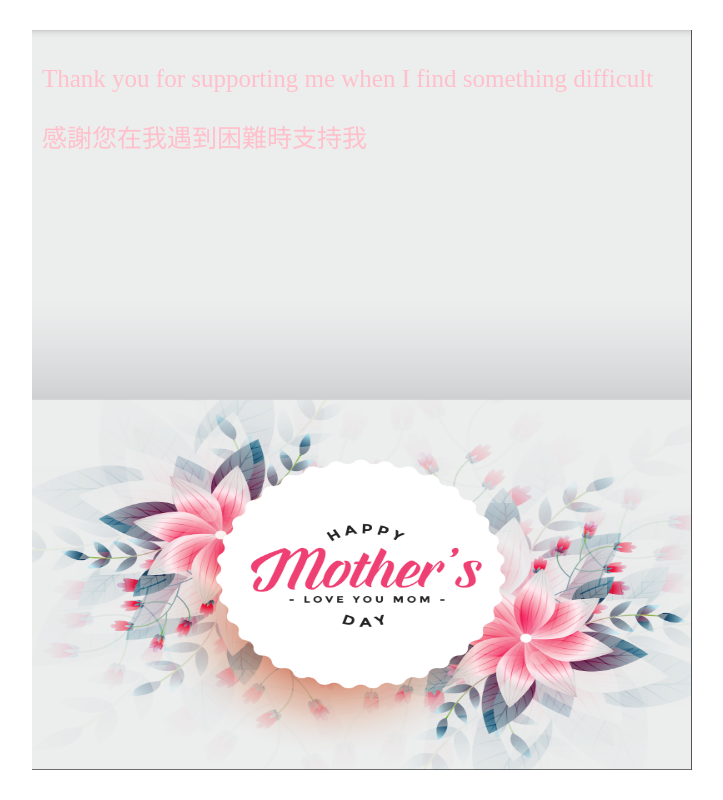
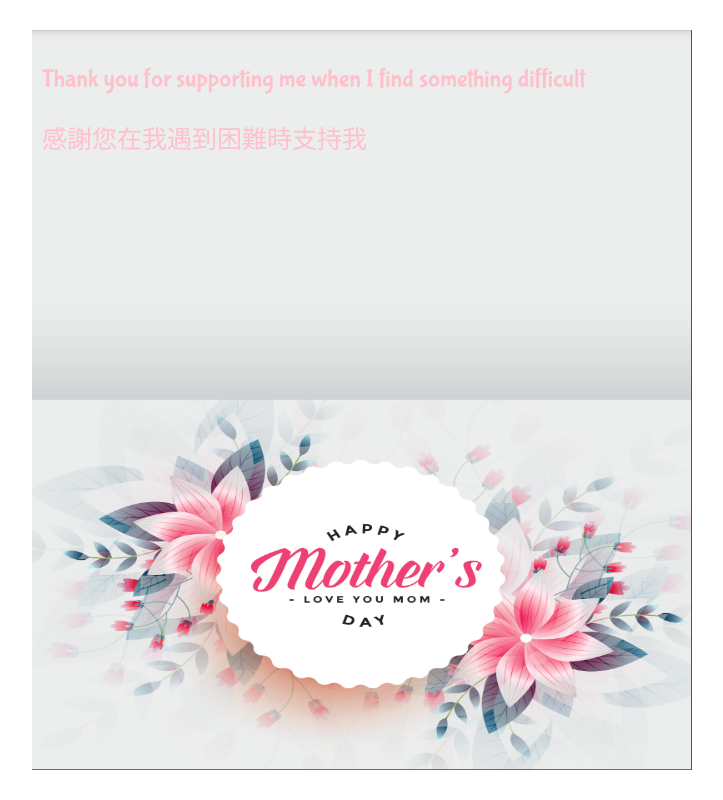
Before and after one commit to OYL232/HTML, a plain HTML site: page Lesson9/index.html in a window 1280 px wide. Shown: the whole page, without its empty margins (278-1001 px from the left). Drawn offline with Linux system fonts and the light colour scheme.

Commit message:
Change to bubble writing

```diff
--- a/Lesson9/index.html
+++ b/Lesson9/index.html
@@ -4,6 +4,7 @@
     <title>
         Lesson 9
     </title>
+    <link href='https://fonts.googleapis.com/css?family=Bubblegum Sans' rel='stylesheet'>
     <style>
                 body {
             margin: 0;
@@ -30,6 +31,7 @@
 
             color:pink;
             font-size: 25px;
+            font-family: 'Bubblegum Sans';
         }
 
 
```
